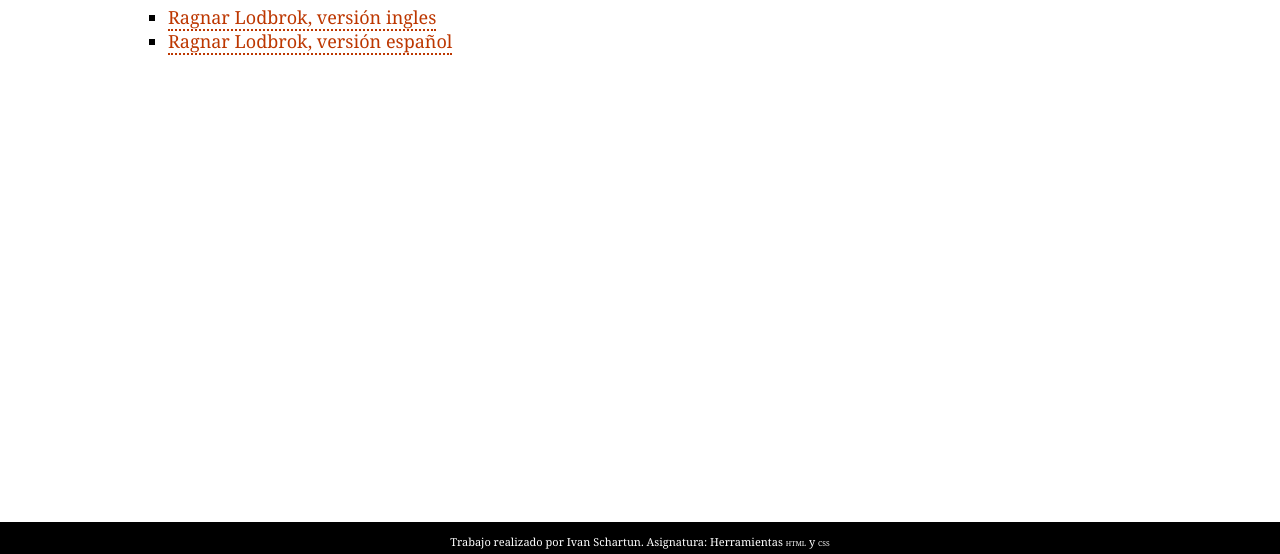
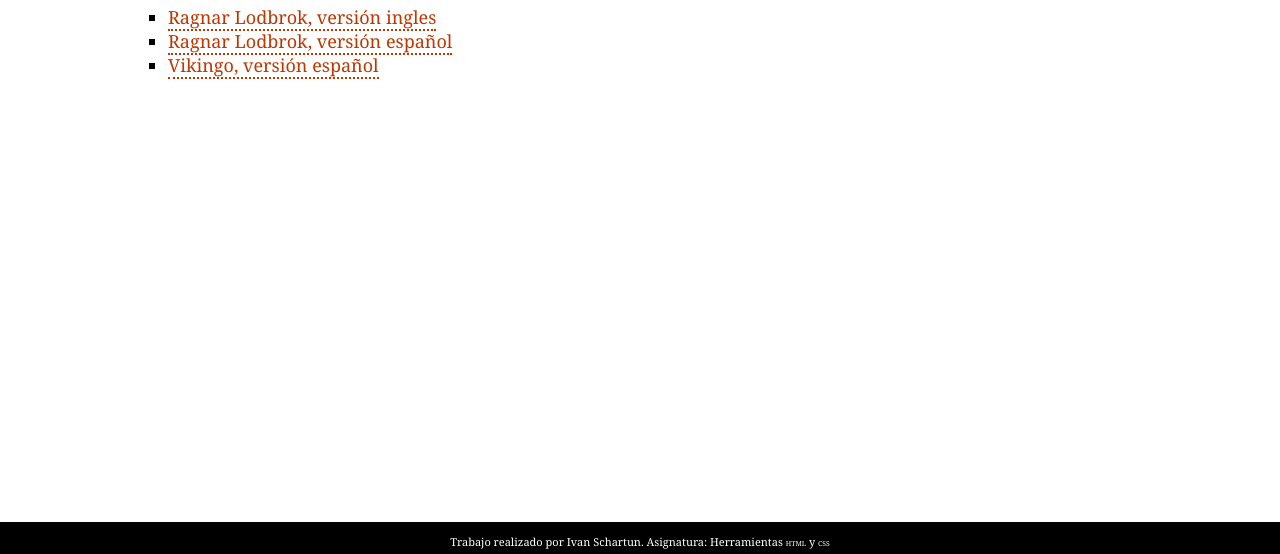
Before and after one commit to schartun/01.PEC1_DesarrolloWeb, a website built with Parcel: page src/enlaces.html in a window 1280 px wide. Shown: the part 246-800 px from the top of the page. Built offline with nearby package versions, Linux system fonts and the light colour scheme; a web font is replaced by a local one.

Commit message:
last build and add a reference link at enlaces.html

```diff
--- a/src/enlaces.html
+++ b/src/enlaces.html
@@ -60,6 +60,13 @@
                 >Ragnar Lodbrok, versión español</a
               >
             </li>
+            <li>
+              <a
+                href="          https://es.wikipedia.org/wiki/Vikingo"
+                target="_blank"
+                >Vikingo, versión español</a
+              >
+            </li>
           </ul>
         </div>
       </section>
```
Also changed, not shown: dist/enlaces.html.
